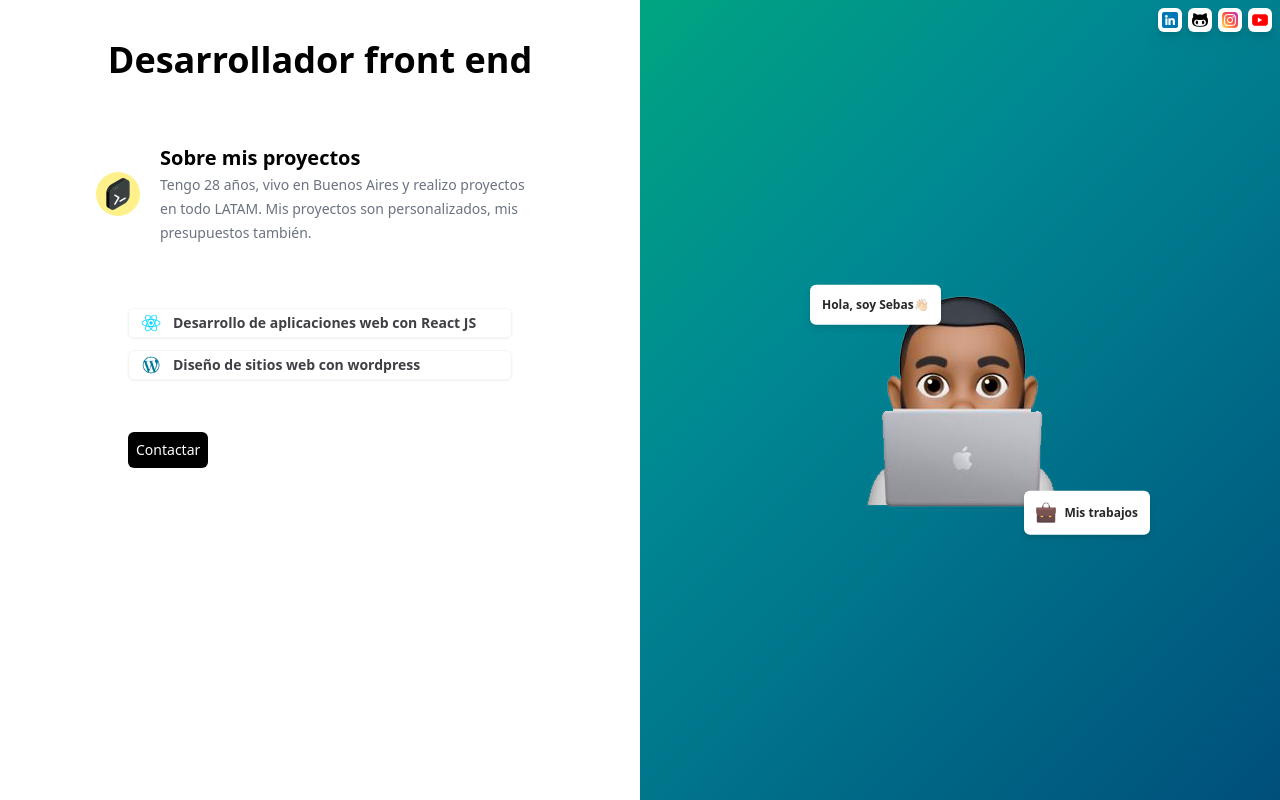
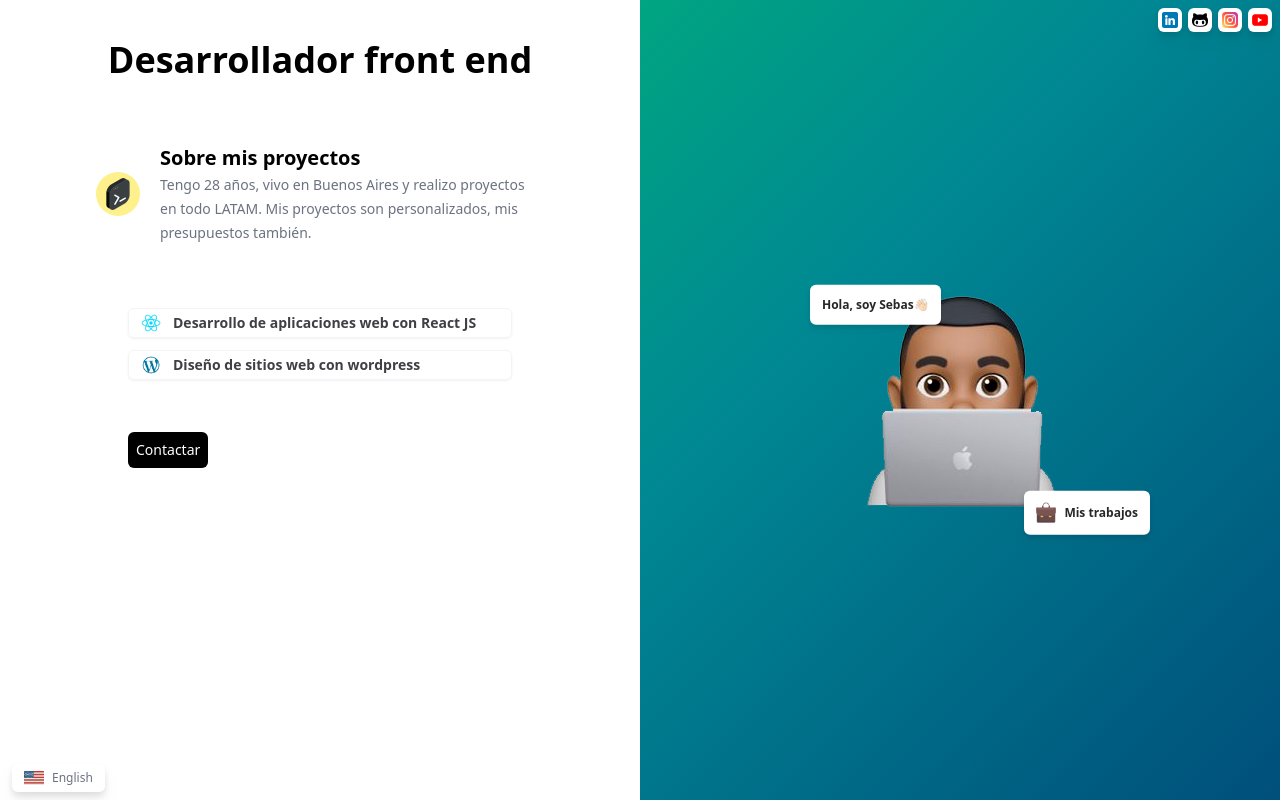
Before and after one commit to sebasc0de/sebascode-ts, a React (Vite) app: page / in a window 1280 px wide. Shown: the top 800 px of the page. Built offline with nearby package versions, Linux system fonts and the light colour scheme.

Commit message:
Testimonial carrousel to hidden

```diff
--- a/src/pages/App.tsx
+++ b/src/pages/App.tsx
@@ -1,5 +1,6 @@
 import '../../src/App.css';
 import { HeroSection } from '../components/HeroSection/HeroSection';
+import { LanguageToggler } from '../components/LanguageToggler/LanguageToggler';
 import { Meet } from '../components/Meet/Meet';
 import { Portfolio } from '../components/Portfolio/Portfolio';
 import { Skills } from '../components/Skills/Skills';
@@ -8,11 +9,12 @@ import { TestimonialCarrousel } from '../components/Testimonials/TestimonialsCar
 function App() {
   return (
     <>
+      <LanguageToggler />
       <HeroSection />
       <Skills />
       <Portfolio />
       <Meet />
-      <TestimonialCarrousel />
+      {/* <TestimonialCarrousel /> */}
     </>
   );
 }
```
